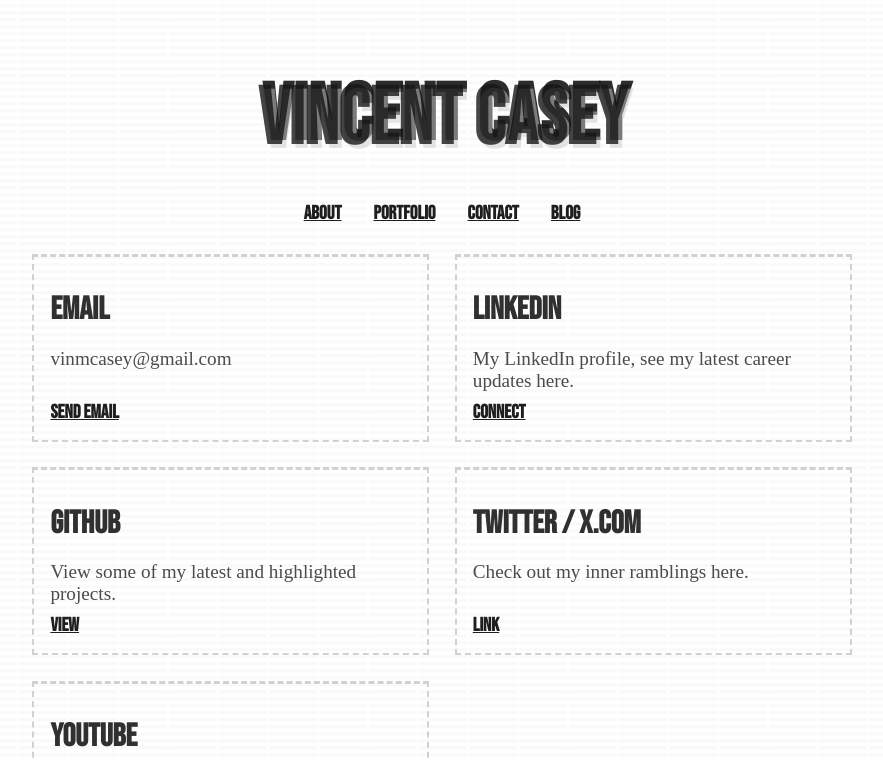
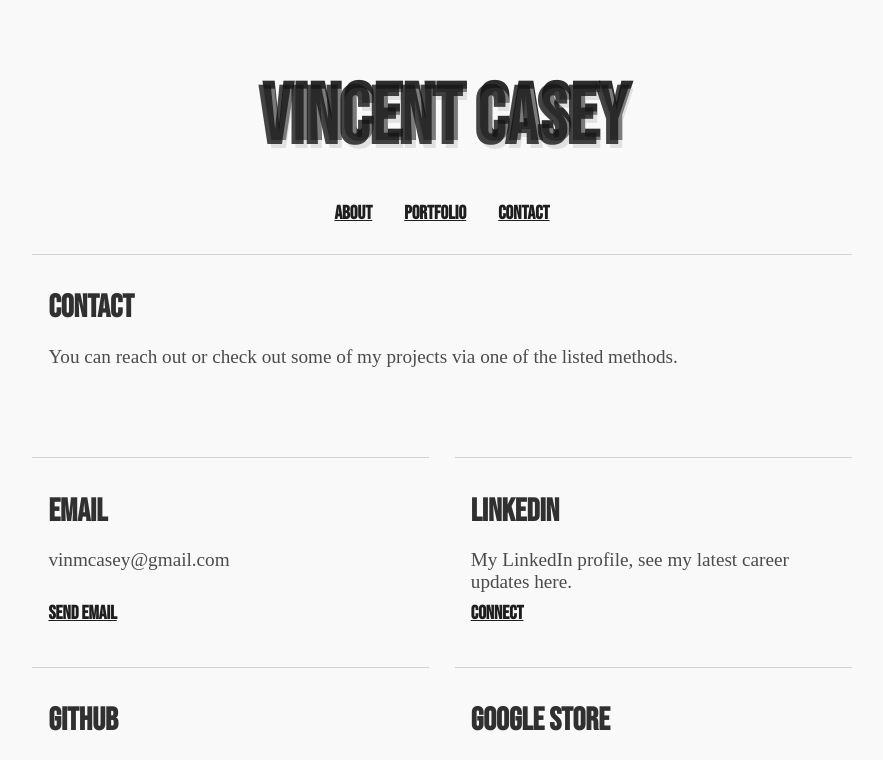
Before and after one commit to vmc-7645/portfolio-site, an Angular app: page /contact in a window 1280 px wide. Shown: the top 760 px of the page, without its empty margins (198-1081 px from the left). Built offline with nearby package versions, Linux system fonts and the light colour scheme; a web font is replaced by a local one.

Commit message:
Portfolio Site

```diff
--- a/src/app/about/about.component.css
+++ b/src/app/about/about.component.css
@@ -78,7 +78,7 @@
     padding: 1rem;
     min-height: 10vw;
     width: 60vw;
-    border-top: 3px dashed rgb(209, 209, 209);
+    border-top: 1px solid rgb(209, 209, 209);
     /* border-left: 3px dashed rgb(209, 209, 209);
     border-right: 3px dashed rgb(209, 209, 209);
     border-bottom: 3px dashed rgb(209, 209, 209); */
--- a/src/app/about/about.component.html
+++ b/src/app/about/about.component.html
@@ -13,6 +13,11 @@
                 Be sure to check out my portfolio for some <a href="portfolio">cool projects</a> that I've worked on and contact me afterwards via any of the methods listed on my <a href="contact">contact</a> page. Also check in later once I get the blog set up.
             </p>
         </div>
+
+        <div class="project">
+
+        </div>
+
         <!-- <div class="project">
             <h1>Education</h1>
             <div class="subcontent">
--- a/src/app/app.component.html
+++ b/src/app/app.component.html
@@ -5,7 +5,8 @@
     </div>
 
     <div class="menu">
-      <a href="about">ABOUT</a> <a href="portfolio">PORTFOLIO</a> <a href="contact">CONTACT</a> <a href="blog">BLOG</a>
+      <a href="about">ABOUT</a> <a href="portfolio">PORTFOLIO</a> <a href="contact">CONTACT</a>
+      <!-- <a href="blog">BLOG</a> -->
     </div>
   </div>
 </div>
--- a/src/app/blog/blog.component.css
+++ b/src/app/blog/blog.component.css
@@ -67,7 +67,7 @@
     margin: 1vw;
     padding: 1rem;
     min-height: 10vw;
-    border-top: 3px dashed rgb(209, 209, 209);
+    border-top: 1px solid rgb(209, 209, 209);
     /* border-left: 3px dashed rgb(209, 209, 209);
     border-right: 3px dashed rgb(209, 209, 209);
     border-bottom: 3px dashed rgb(209, 209, 209); */
--- a/src/app/contact/contact.component.css
+++ b/src/app/contact/contact.component.css
@@ -64,14 +64,15 @@
   grid-template-columns: 1fr 1fr;
 }
 
+.content.whole {
+  grid-template-columns: 1fr;
+}
+
 .project {
   margin: 1vw;
   padding: 1rem;
   min-height: 10vw;
-  border-top: 3px dashed rgb(209, 209, 209);
-  border-left: 2px dashed rgb(209, 209, 209);
-  border-right: 2px dashed rgb(209, 209, 209);
-  border-bottom: 2px dashed rgb(209, 209, 209);
+  border-top: 1px solid rgb(209, 209, 209);
 
   /* border-radius: 5px; */
   display: inline;
--- a/src/app/contact/contact.component.html
+++ b/src/app/contact/contact.component.html
@@ -1,6 +1,14 @@
 
 
 <div class="holder">
+  <div class="content whole">
+    <div class="project">
+        <h1>Contact</h1>
+        <p>
+          You can reach out or check out some of my projects via one of the listed methods.
+        </p>
+    </div>
+  </div>
   <div class="content">
     <div class="project">
       <h1>Email</h1>
@@ -18,6 +26,11 @@
       <a class="link" href="https://github.com/vmc-7645/">View</a>
     </div>
     <div class="project">
+      <h1>Google Store</h1>
+      <p>Download my Android apps.</p>
+      <a class="link" href="https://play.google.com/store/apps/developer?id=V.+Casey">View</a>
+    </div>
+    <div class="project">
       <h1>Twitter / x.com</h1>
       <p>Check out my inner ramblings here.</p>
       <a class="link" href="https://twitter.com/vincentmcasey">Link</a>
--- a/src/app/portfolio/portfolio.component.css
+++ b/src/app/portfolio/portfolio.component.css
@@ -46,7 +46,7 @@
     margin: 1vw;
     padding: 1rem;
     min-height: 16vw;
-    border-top: 2px dashed rgb(209, 209, 209);
+    border-top: 1px solid rgb(209, 209, 209);
     /* border-radius: 5px; */
 
     position: relative;
--- a/src/styles.css
+++ b/src/styles.css
@@ -1,5 +1,5 @@
 html {
-    background: linear-gradient(90deg, #fff 2px, transparent 1%) center, linear-gradient(#fff 4px, transparent 1%) center, #ccc;
+    /* background: linear-gradient(90deg, #fff 2px, transparent 1%) center, linear-gradient(#fff 4px, transparent 1%) center, #ccc; */
     background-size: 50px 7px;
     background-color: rgb(249, 249, 249);
     padding: 0%;
```
